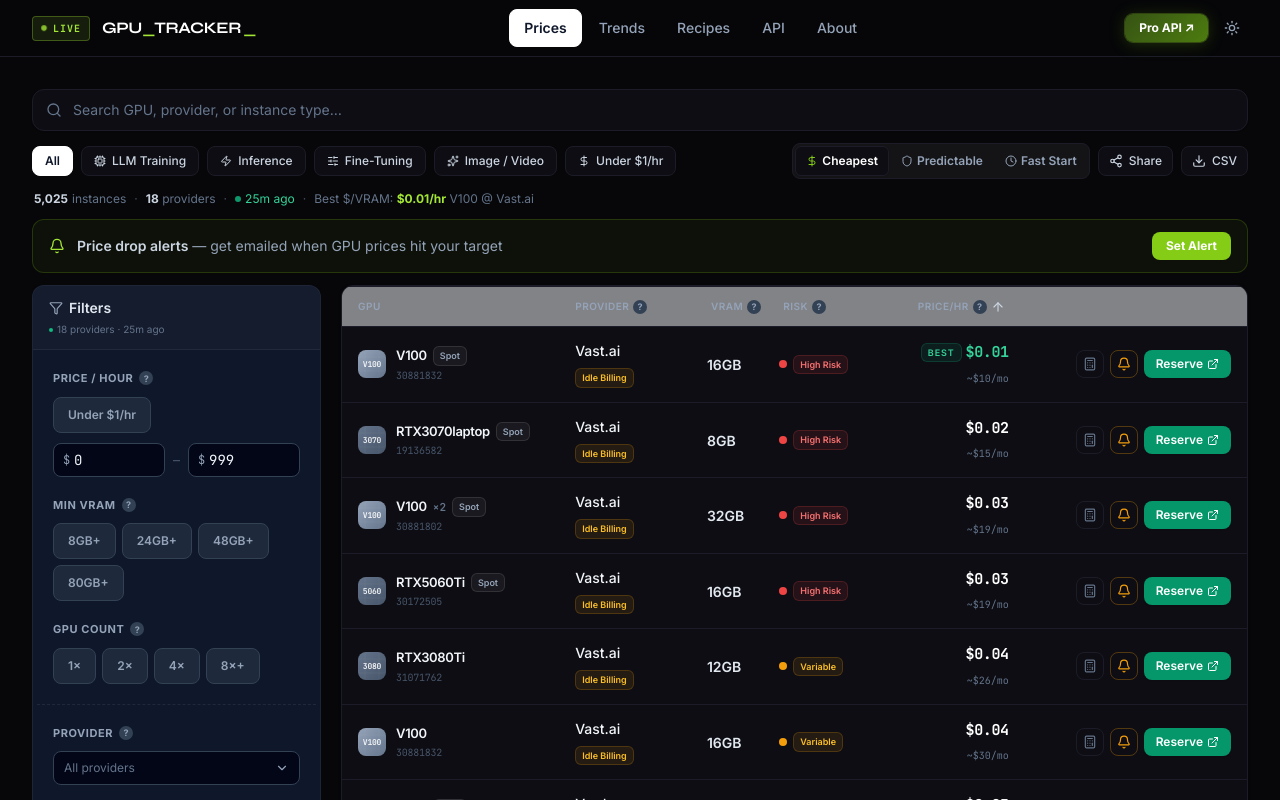
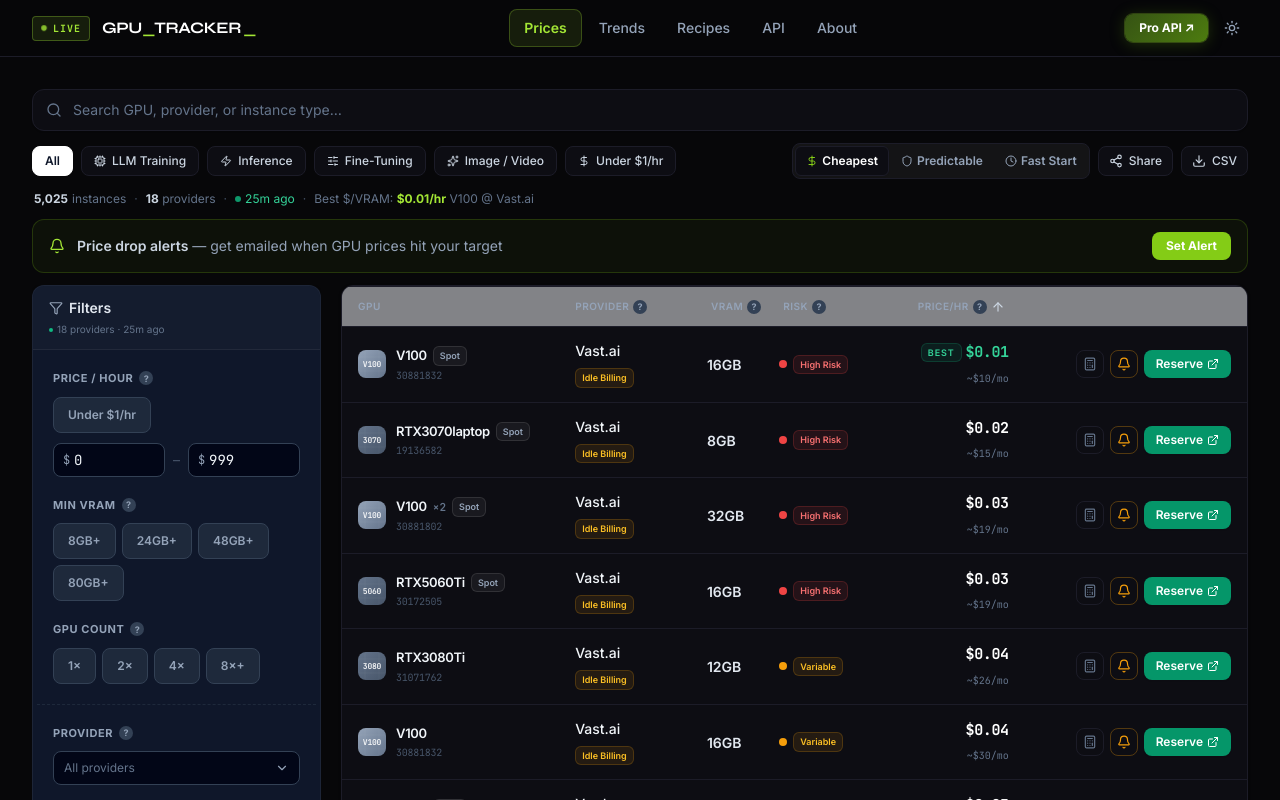
Before and after one commit to brainbreezegames-lang/gpu-tracker, a React (Vite) app: page / in a window 1280 px wide. Shown: the top 800 px of the page. Built offline with nearby package versions, Linux system fonts and the light colour scheme.

Commit message:
auto: update 2026-02-21 23:52 UTC

```diff
--- a/components/Header.tsx
+++ b/components/Header.tsx
@@ -68,8 +68,8 @@
                 onClick={() => setActiveTab(tab.id)}
                 className={`px-3.5 py-2 text-sm font-medium rounded-lg transition-all ${
                   isActive(tab)
-                    ? 'text-white dark:text-slate-900 bg-slate-900 dark:bg-white border border-slate-900 dark:border-white font-semibold'
-                    : 'text-slate-500 dark:text-slate-400 hover:text-slate-900 dark:hover:text-white hover:bg-slate-50 dark:hover:bg-white/5 border border-transparent'
+                    ? 'text-white dark:text-brand-400 bg-slate-900 dark:bg-brand-400/10 border border-slate-900 dark:border-brand-400/25 font-semibold'
+                    : 'text-slate-500 dark:text-slate-400 hover:text-slate-900 dark:hover:text-slate-200 hover:bg-slate-50 dark:hover:bg-white/5 border border-transparent'
                 }`}
               >
                 {tab.label}
@@ -129,7 +129,7 @@
                 onClick={() => handleTab(tab.id)}
                 className={`flex items-center w-full text-left px-3 py-3 rounded-lg text-sm font-medium transition-all ${
                   isActive(tab)
-                    ? 'bg-slate-900 dark:bg-white text-white dark:text-slate-900 border border-slate-900 dark:border-white font-semibold'
+                    ? 'bg-slate-900 dark:bg-brand-400/10 text-white dark:text-brand-400 border border-slate-900 dark:border-brand-400/25 font-semibold'
                     : 'text-slate-700 dark:text-slate-300 hover:text-slate-900 dark:hover:text-white hover:bg-slate-50 dark:hover:bg-white/5 border border-transparent'
                 }`}
               >
```
